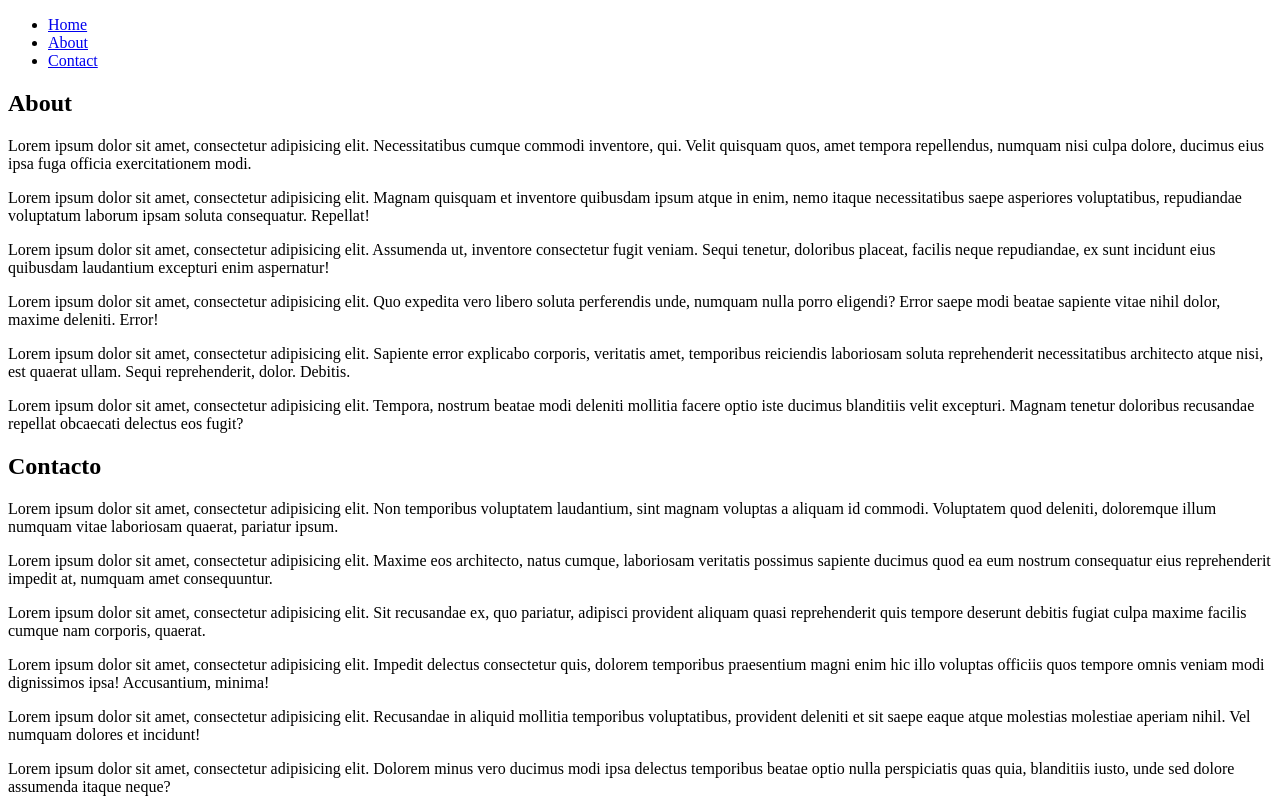
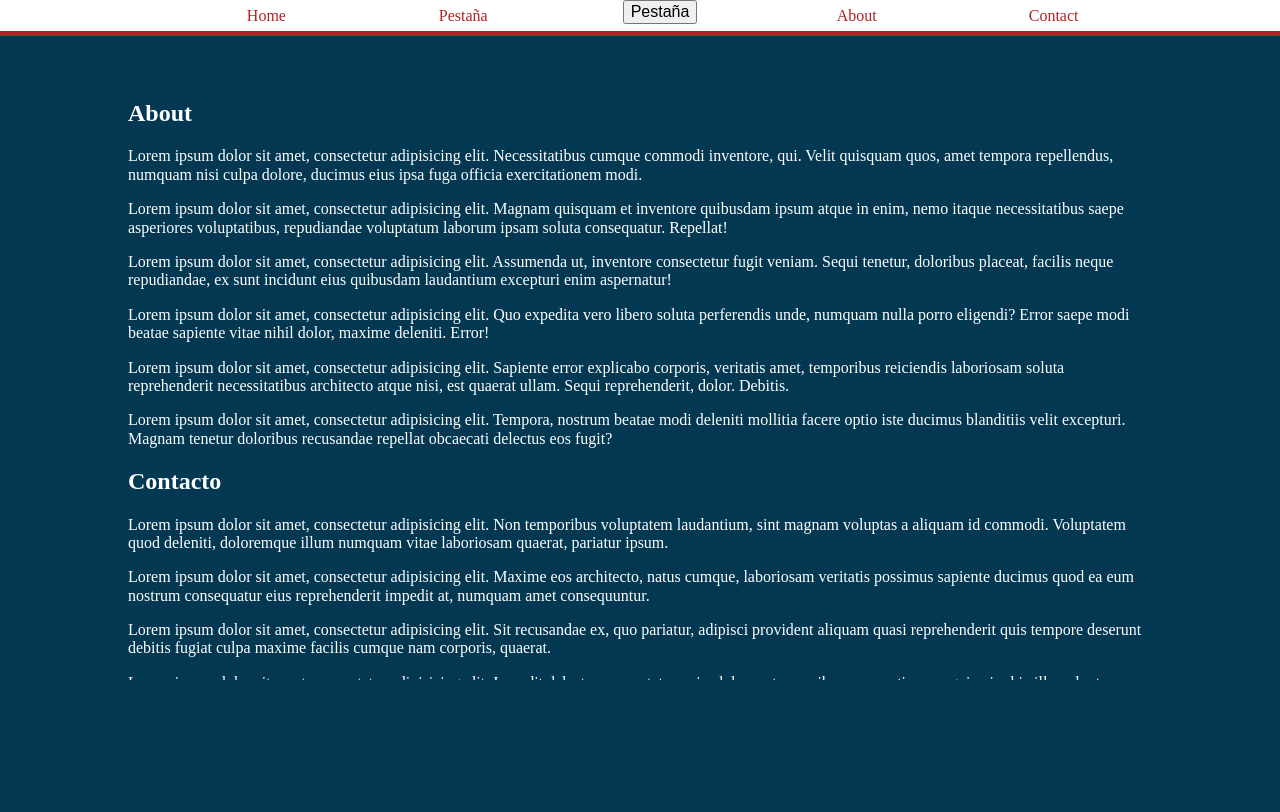
Before and after one commit to fdanielsa/Clase-6, a plain HTML site: page index.html in a window 1280 px wide. Drawn offline with nearby package versions, Linux system fonts and the light colour scheme.

Commit message:
cierre clase

```diff
--- a/css/main.css
+++ b/css/main.css
@@ -0,0 +1,90 @@
+* {
+	-webkit-box-sizing: border-box;
+	-moz-box-sizing: border-box;
+	box-sizing: border-box;
+}
+
+body {
+	background-color: #023852;
+	color: white;
+}
+
+a {
+	text-decoration: none;
+}
+.wrapper {
+	max-width: 1024px;
+	width: 90%;
+	min-width: 300px;
+	margin: 0 auto;
+}
+main#main-wrapper {
+	margin-top: 80px;
+	height: 600px;
+	overflow: scroll;
+	overflow-y: scroll;
+	overflow-x: scroll;  /* auto| hidden| */
+}
+
+nav {
+	background-color: white;
+	color: firebrick;
+	height: 36px;
+	position: fixed;
+	width: 100%;
+	top: 0;
+	border-bottom: 5px solid firebrick;
+	z-index: 1;
+	text-align: center;
+
+}
+
+/*nav ul li a {
+	color: firebrick;
+
+}*/
+nav a {
+	color: firebrick;
+}
+
+::selection {
+	background-color: red;
+}
+
+nav li {
+	float: left;
+	width: 20%;
+	list-style: none;
+	height: 100%;
+	display: block;
+
+}
+nav li ul li {
+	background-color: white;
+	float: left;
+	top: 11px;
+	position: relative;
+	color: firebrick;
+}
+
+nav li > ul {
+	display: none;
+}
+nav li:hover > ul {
+	display: block;
+}
+nav li a {
+	display: block;
+	height: 31px;
+	padding: 7px;
+}
+
+nav li a:hover {
+	background-color: grey;
+	color: white;
+}
+
+nav li > ul > li {
+	width: 100%;
+
+}
--- a/index.html
+++ b/index.html
@@ -3,14 +3,46 @@
 <head>
 	<meta charset="UTF-8">
 	<title>Menu</title>
+	<link rel="stylesheet" href="css/main.css">
+	<link rel="stylesheet" href="https://cdnjs.cloudflare.com/ajax/libs/normalize/7.0.0/normalize.min.css">
+
 </head>
 <body>
 	<nav>
-		<ul>
+		<ul class="wrapper">
 			<li>
 				<a href="/" title="home" target="_blank">Home</a>
 			</li>
 			<li>
+				<a href="#" title="Pestaña">Pestaña</a>
+				<ul>
+					<li>
+						<a href="#" title="Seccion 1">Seccion 1</a>
+					</li>
+					<li>
+						<a href="#" title="Seccion 2">Seccion 2</a>
+					</li>
+					<li>
+						<a href="#" title="Seccion 3">Seccion 3</a>
+					</li>
+				</ul>
+			</li>
+			<li>
+			<button>Pestaña</button>
+				<ul>
+					<li>
+						<a href="#" title="Seccion 1">Seccion 1</a>
+					</li>
+					<li>
+						<a href="#" title="Seccion 2">Seccion 2</a>
+					</li>
+					<li>
+						<a href="#" title="Seccion 3">Seccion 3</a>
+					</li>
+				</ul>
+			</li>
+
+				<li>
 				<a href="#about" title="About">About</a>
 			</li>
 			<li>
@@ -18,6 +50,7 @@
 			</li>
 		</ul>
 	</nav>
+	<main class="wrapper" id="main-wrapper">
 	<section id="about">
 		<h2>About</h2>
 		<p>Lorem ipsum dolor sit amet, consectetur adipisicing elit. Necessitatibus cumque commodi inventore, qui. Velit quisquam quos, amet tempora repellendus, numquam nisi culpa dolore, ducimus eius ipsa fuga officia exercitationem modi.</p>
@@ -26,6 +59,7 @@
 		<p>Lorem ipsum dolor sit amet, consectetur adipisicing elit. Quo expedita vero libero soluta perferendis unde, numquam nulla porro eligendi? Error saepe modi beatae sapiente vitae nihil dolor, maxime deleniti. Error!</p>
 		<p>Lorem ipsum dolor sit amet, consectetur adipisicing elit. Sapiente error explicabo corporis, veritatis amet, temporibus reiciendis laboriosam soluta reprehenderit necessitatibus architecto atque nisi, est quaerat ullam. Sequi reprehenderit, dolor. Debitis.</p>
 		<p>Lorem ipsum dolor sit amet, consectetur adipisicing elit. Tempora, nostrum beatae modi deleniti mollitia facere optio iste ducimus blanditiis velit excepturi. Magnam tenetur doloribus recusandae repellat obcaecati delectus eos fugit?</p>
+
 
 	</section>
 	<section id="Contact">
@@ -37,5 +71,7 @@
 		<p>Lorem ipsum dolor sit amet, consectetur adipisicing elit. Recusandae in aliquid mollitia temporibus voluptatibus, provident deleniti et sit saepe eaque atque molestias molestiae aperiam nihil. Vel numquam dolores et incidunt!</p>
 		<p>Lorem ipsum dolor sit amet, consectetur adipisicing elit. Dolorem minus vero ducimus modi ipsa delectus temporibus beatae optio nulla perspiciatis quas quia, blanditiis iusto, unde sed dolore assumenda itaque neque?</p>
 	</section>
+</main>
+
 </body>
 </html>
```
